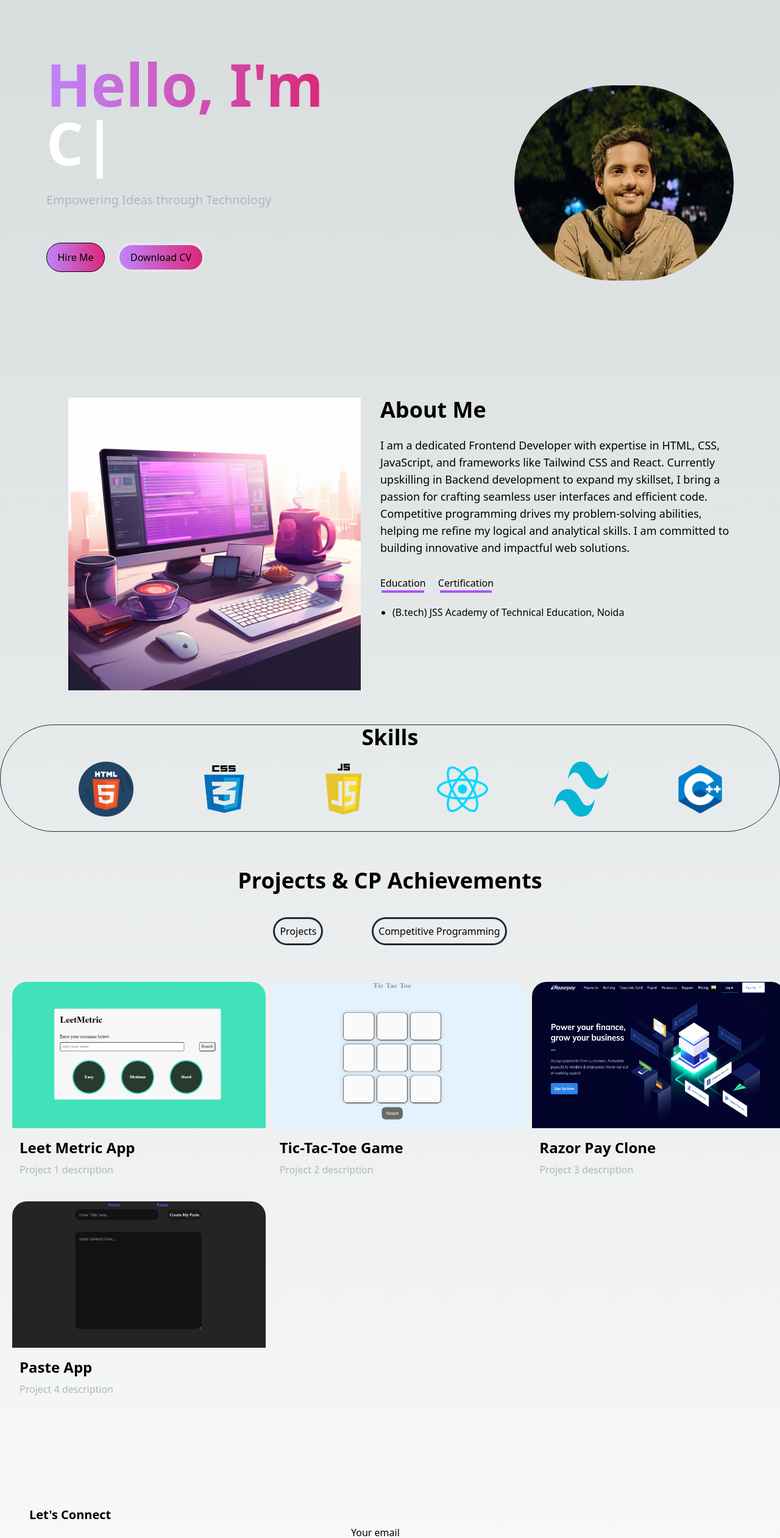
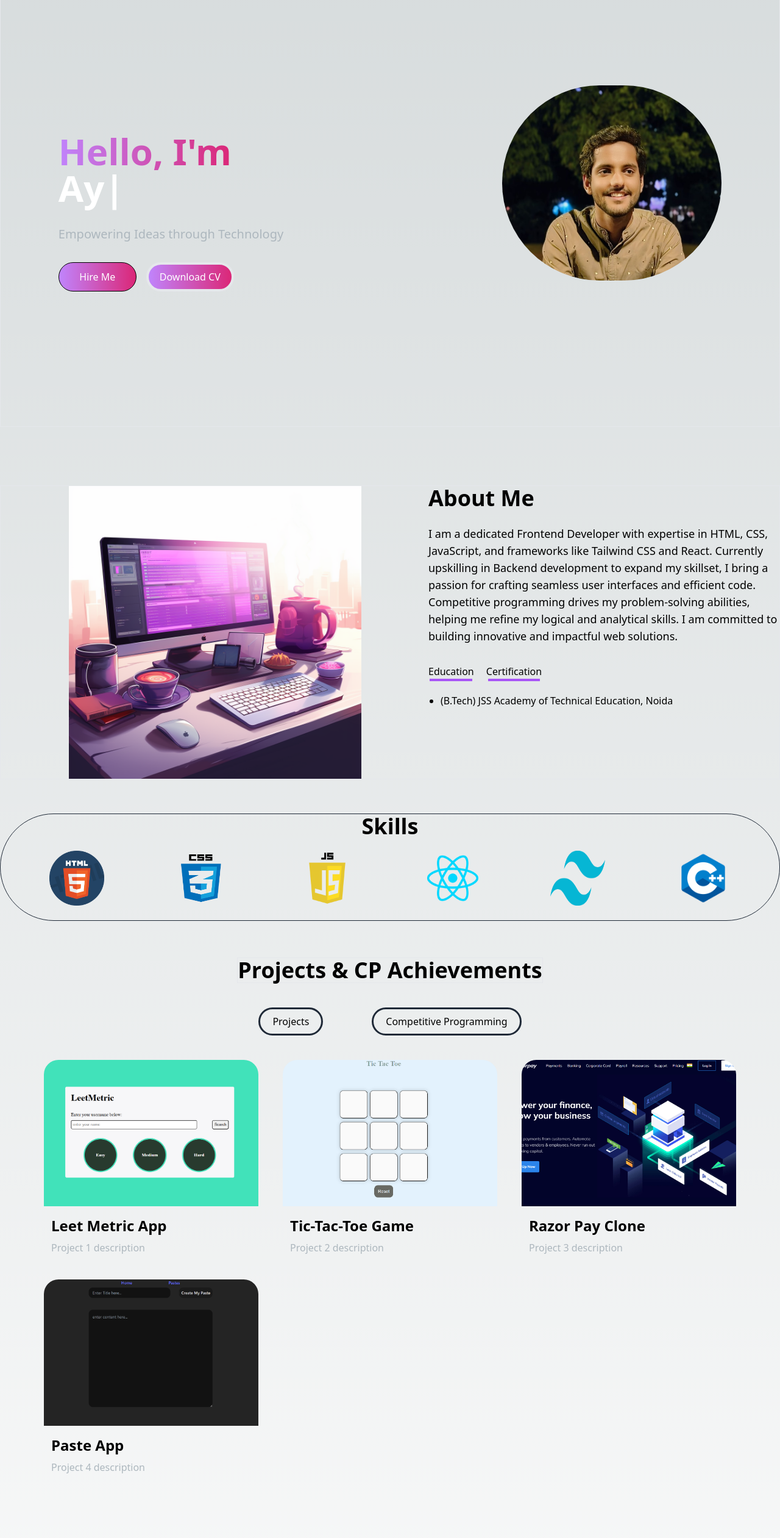
Before and after one commit to ayush-04jha/Portfolio-website, a React (Vite) app: page / in a window 1280 px wide. Shown: the part 180-2702 px from the top of the page at 61% size. Built offline with nearby package versions, Linux system fonts and the light colour scheme.

Commit message:
make gpt responsive

```diff
--- a/src/App.jsx
+++ b/src/App.jsx
@@ -13,13 +13,13 @@ function App() {
 
 
   return (
-    <div>
+    <div className=''>
     <BrowserRouter>
     <Navbar/>
     </BrowserRouter>
-     <Home />
-
-     <BrowserRouter>
+    <div className='flex flex-col container  mx-auto min-h-screen'>
+    <Home />
+    <BrowserRouter>
      <About/>
      </BrowserRouter>
      <Skills/>
@@ -27,6 +27,10 @@ function App() {
      <MyProjects/>
      </BrowserRouter>
      <FormSection/>
+    </div>
+
+
+
      <Footer/>
 
 
--- a/src/components/About.jsx
+++ b/src/components/About.jsx
@@ -3,51 +3,53 @@ import { NavLink } from "react-router-dom";
 
 function About() {
   return (
-    <div className="flex flex-col md:flex-row mt-[-8rem]   sm:justify-between">
-      {/* image */}
-      <div>
+    <div className="flex border flex-col md:flex-row mt-[-4rem] sm:justify-between">
+  {/* Image */}
+  <div className="hidden sm:block">
     <img
       src="/about-image.png"
-          alt=""
-          className="w-[30rem] h-[30rem] ml-28 hidden sm:block"
+      alt="About Me"
+      className="w-[30rem] h-[30rem] ml-28"
     />
   </div>
-      {/* content */}
-      <div className="  w-[36rem] flex flex-col  mr-20 gap-[2rem]  ">
-        {/* heading para div */}
-        <div className=" flex flex-col items-center sm:items-start  ">
-          <h1 className="font-bold text-4xl   w-fit  ">About Me</h1>
+
+  {/* Content */}
+  <div className="w-full sm:w-[36rem] flex flex-col gap-8 px-4 sm:px-0">
+    {/* Heading and Paragraph */}
+    <div className="flex flex-col items-center sm:items-start">
+      <h1 className="font-bold text-4xl">About Me</h1>
       <br />
-          <p className="  text-lg   px-[1.5rem] sm:px-[0rem] ">
+      <p className="text-lg text-center sm:text-start">
         I am a dedicated Frontend Developer with expertise in HTML, CSS,
         JavaScript, and frameworks like Tailwind CSS and React. Currently
         upskilling in Backend development to expand my skillset, I bring a
         passion for crafting seamless user interfaces and efficient code.
-            Competitive programming drives my problem-solving abilities, helping
-            me refine my logical and analytical skills. I am committed to
-            building innovative and impactful web solutions.
+        Competitive programming drives my problem-solving abilities, helping me
+        refine my logical and analytical skills. I am committed to building
+        innovative and impactful web solutions.
       </p>
     </div>
 
-        {/* education and certificate */}
-        <div className="  flex pl-[1.3rem] sm:pl-[0rem] flex-col gap-5">
-          <nav className="flex gap-5  ">
-            <div className="flex flex-col  items-center">
+    {/* Education and Certification */}
+    <div className="flex flex-col gap-5">
+      <nav className="flex gap-5 justify-center sm:justify-start">
+        <div className="flex flex-col items-center">
           <NavLink>Education</NavLink>
           <div className="w-[70px] h-[4px] bg-purple-500"></div>
         </div>
-            <div className="flex flex-col  items-center">
+        <div className="flex flex-col items-center">
           <NavLink>Certification</NavLink>
           <div className="w-[85px] h-[4px] bg-purple-500"></div>
         </div>
       </nav>
 
-          <ul className="list-disc ml-5">
-            <li>(B.tech) JSS Academy of Technical Education, Noida</li>
+      <ul className="list-disc ml-5 text-center sm:text-start">
+        <li>(B.Tech) JSS Academy of Technical Education, Noida</li>
       </ul>
     </div>
   </div>
 </div>
+
   );
 }
 
--- a/src/components/Footer.jsx
+++ b/src/components/Footer.jsx
@@ -2,10 +2,17 @@ import React from "react";
 
 function Footer() {
   return (
-    <div className="border h-[8rem] flex flex-row justify-between items-center mt-[10rem] border-gray-800">
-      <div className="text-4xl text-white font-bold ml-5">Programmer</div>
-      <p className="mr-5 text-slate-600">All rights reserved.</p>
-    </div>
+    <div className="border h-[8rem] flex flex-col sm:flex-row justify-center sm:justify-between items-center mt-[10rem] border-gray-800 px-5">
+  {/* Left Content */}
+  <div className="text-4xl text-white font-bold text-center sm:text-left">
+    Programmer
+  </div>
+  {/* Right Content */}
+  <p className="text-slate-600 text-center sm:text-right mt-2 sm:mt-0">
+    All rights reserved.
+  </p>
+</div>
+
   );
 }
 
--- a/src/components/FormSection.jsx
+++ b/src/components/FormSection.jsx
@@ -3,69 +3,68 @@ import React from "react";
 function FormSection() {
   return (
     <div>
-      <div className="   flex-col flex sm:flex-row sm:pr-[2rem] gap-[-3rem] sm:justify-between items-center relative  mt-[5rem] ">
-        {/* left div */}
-        <div className="sm:w-[50%]  px-[1rem] sm:pr-[15rem] sm:mb-[9rem] flex flex-col gap-5 sm:ml-[2rem]  ">
-          <h1 className="  self-center sm:self-start w-fit font-bold text-xl">
+  <div className="flex flex-col sm:flex-row sm:pr-[2rem] sm:justify-between items-center relative mt-[5rem] gap-y-10 sm:gap-y-0">
+    {/* Left Div */}
+    <div className="sm:w-[50%] px-[1rem] sm:pr-[15rem] sm:mb-[9rem] flex flex-col gap-5 sm:ml-[2rem]">
+      <h1 className="self-center sm:self-start w-fit font-bold text-xl">
         Let's Connect
       </h1>
-          <p className="  text-[#ADB7BE]">
-            I'm currently looking for new opportunities, my inbox is always
-            open. Whether you have a question or just want to say hi, I'll try
-            my best to get back to you!
+      <p className="text-[#ADB7BE]">
+        I'm currently looking for new opportunities, my inbox is always open.
+        Whether you have a question or just want to say hi, I'll try my best to
+        get back to you!
       </p>
-          <span className="flex flex-row mt-1 gap-3  items-center">
+      <span className="flex flex-row mt-1 gap-3 items-center">
         <a href="">
-              <img src="/github-icon.svg" alt="" />
+          <img src="/github-icon.svg" alt="GitHub" />
         </a>
         <a href="">
-              <img src="/linkedin-icon.svg" alt="" />
+          <img src="/linkedin-icon.svg" alt="LinkedIn" />
         </a>
-            <a href="" className="">
-              <img src="/instagram.png" alt="" className="h-[5rem] " />
+        <a href="">
+          <img src="/instagram.png" alt="Instagram" className="h-[3rem]" />
         </a>
       </span>
     </div>
-        {/* form div */}
-        <div className="   mr-8 flex flex-col justify-center items-center">
-          <form
-            action=""
-            className=" flex flex-col items-center justify-center ml-[1rem] "
-          >
-            <div className="my-3">
-              <p>Your email</p>
+
+    {/* Form Div */}
+    <div className="sm:mr-8 border flex flex-col justify-center items-center">
+      <form className="flex flex-col items-center justify-center gap-5">
+        {/* Email Field */}
+        <div className="w-full">
+          <p>Your Email</p>
           <input
-                type="text"
+            type="email"
             placeholder="ayu.jha321@gmail.com"
-                className="w-[35rem] sm:w-[40rem]  bg-slate-800 rounded-md p-[0.3rem] mt-2"
+            className="w-[90%] sm:w-[40rem] bg-slate-800 rounded-md p-2 mt-2"
           />
         </div>
-            <div className="my-8">
+        {/* Subject Field */}
+        <div className="w-full">
           <p>Subject</p>
           <input
             type="text"
-                placeholder="Just say Hii!"
-                className="w-[35rem] sm:w-[40rem]  bg-slate-800 rounded-md p-[0.3rem] mt-2"
+            placeholder="Just say Hi!"
+            className="w-[90%] sm:w-[40rem] bg-slate-800 rounded-md p-2 mt-2"
           />
         </div>
-            <div>
+        {/* Message Field */}
+        <div className="w-full">
           <p>Message</p>
-
           <textarea
-                name=""
-                id=""
-                placeholder="Lest talk about..."
-                className=" w-[35rem] sm:w-[40rem]  bg-slate-800 rounded-md p-[0.3rem] mt-2"
+            placeholder="Let's talk about..."
+            className="w-[90%] sm:w-[40rem] bg-slate-800 rounded-md p-2 mt-2"
           ></textarea>
         </div>
       </form>
-          <button className=" w-[35rem] sm:w-[40rem] ml-[1rem] mt-8 rounded-lg h-8 bg-purple-500">
-            {" "}
-            Send Message{" "}
+      {/* Submit Button */}
+      <button className="w-[90%] self-start border sm:w-[40rem] mt-8 rounded-lg h-10 bg-purple-500">
+        Send Message
       </button>
     </div>
   </div>
 </div>
+
   );
 }
 
--- a/src/components/Home.jsx
+++ b/src/components/Home.jsx
@@ -3,20 +3,19 @@ import { TypeAnimation } from "react-type-animation";
 
 function Home() {
   return (
-    <div className="flex flex-col  justify-center items-center md:flex-row mb-[20rem] sm:mb-[5rem] h-screen">
-      {/* greeting and all */}
-      <div className=" w-[60%] flex pt-[6rem] sm:pt-[1rem] mb-[5rem] flex-col items-start self-center justify-center gap-8 pl-10 sm:pl-0 ">
-        <h1 className="text-white   text-4xl sm:text-8xl font-extrabold ">
-          <span className="text-transparent pl-[2.6rem] sm:pl-[0rem] bg-clip-text font-extrabold bg-gradient-to-r from-primary-400 to-secondary-600">
+    <div className="flex flex-col justify-center border  items-center md:flex-row mb-[5rem] md:mb-[10rem] h-screen px-4 md:px-8">
+    {/* Greeting and all */}
+    <div className="w-full md:w-[60%] flex  md:pt-[6rem] mb-[3rem] md:mb-0 flex-col items-center md:items-start justify-center gap-8">
+      <h1 className="text-white text-3xl sm:text-5xl md:text-6xl font-extrabold text-center md:text-start">
+        <span className="text-transparent bg-clip-text font-extrabold bg-gradient-to-r from-primary-400 to-secondary-600">
           Hello, I'm
         </span>
         <br />
-          <div className="text-center sm:text-start">
+        <div className="text-center md:text-start">
           <TypeAnimation
             sequence={[
               "Ayush",
               1000,
-
               "Web Developer",
               1000,
               "CP Enthusiast",
@@ -29,28 +28,31 @@ function Home() {
         </div>
       </h1>
 
-        <p className="text-[#ADB7BE] mb-6 text-center text-xl">
+      <p className="text-[#ADB7BE] text-center md:text-start text-lg md:text-xl">
         Empowering Ideas through Technology
       </p>
-        {/* buttons */}
-        <div className="flex gap-5 flex-col items-center self-center sm:self-start sm:flex-row">
-          <button className="border w-[25rem] h-[2.5rem] sm:w-24 sm:h-12  border-black bg-gradient-to-r from-primary-400 to-secondary-600 rounded-full">
+
+      {/* Buttons */}
+      <div className="flex flex-col md:flex-row gap-4 items-center md:items-start">
+        <button className="w-[16rem] md:w-32 h-10 md:h-12 border border-black bg-gradient-to-r from-primary-400 to-secondary-600 rounded-full text-white">
           Hire Me
         </button>
-          <button className=" w-[25rem] h-[2.5rem] sm:w-36 sm:h-12  rounded-full border-4 bg-gradient-to-r from-primary-400 to-secondary-600 bg-clip-border ">
+        <button className="w-[16rem] md:w-36 h-10 md:h-12 rounded-full border-4 bg-gradient-to-r from-primary-400 to-secondary-600 bg-clip-border text-white">
           Download CV
         </button>
       </div>
     </div>
-      {/* image png */}
-      <div className=" flex items-center justify-center">
+
+    {/* Image */}
+    <div className="flex items-center justify-center">
       <img
         src="/myimage.jpg"
-          alt=""
-          className="h-[320px] w-[360px] border-black rounded-full"
+        alt="Profile"
+        className="h-[200px] w-[200px] md:h-[320px] md:w-[360px] border-black rounded-full"
       />
     </div>
   </div>
+
   );
 }
 
--- a/src/components/MyProjects.jsx
+++ b/src/components/MyProjects.jsx
@@ -3,54 +3,59 @@ import { NavLink } from "react-router-dom";
 
 function MyProjects() {
   return (
-    <div className="flex flex-col items-center justify-normal pt-5 mb-[8rem] sm:mb-[10rem] ">
-      <h1 className="font-bold text-4xl mb-10">Projects & CP Achievements</h1>
-      {/* buttons */}
-      <div className="flex flex-row gap-20 mb-10">
-        <button className="border-[0.2rem] rounded-full p-2 border-gray-800   ">
+    <div className="flex flex-col items-center justify-normal pt-5 mb-[8rem] sm:mb-[10rem]">
+  <h1 className="font-bold text-4xl border pl-[4.5rem] sm:pl-[0rem] mb-10">Projects & CP Achievements</h1>
+
+  {/* Buttons */}
+  <div className="flex flex-wrap justify-center gap-5 sm:gap-20 mb-10">
+    <button className="border-[0.2rem] rounded-full px-5 py-2 border-gray-800">
       Projects
     </button>
-        <button className="border-[0.2rem] rounded-full p-2 border-gray-800 ">
+    <button className="border-[0.2rem] rounded-full px-5 py-2 border-gray-800">
       Competitive Programming
     </button>
   </div>
-      {/* projects and all */}
-      <div className=" grid grid-cols-1 sm:grid-cols-3 gap-10  p-5 ">
-        {/* project 1 */}
-        <div className=" rounded-t-3xl overflow-hidden w-[26rem]   ">
-          <img src="/Leet-metric.png" alt="" className="h-[15rem] w-[41rem]" />
-          <div className="mt-4 pl-3">
-            <h1 className="font-bold text-2xl mb-2 ">Leet Metric App</h1>
+
+  {/* Projects Grid */}
+  <div className="grid grid-cols-1 sm:grid-cols-2 lg:grid-cols-3 gap-10 px-5">
+    {/* Project 1 */}
+    <div className="rounded-t-3xl overflow-hidden max-w-[22rem] mx-auto">
+      <img src="/Leet-metric.png" alt="Leet Metric App" className="h-[15rem] w-full object-cover" />
+      <div className="mt-4 px-3">
+        <h1 className="font-bold text-2xl mb-2">Leet Metric App</h1>
         <NavLink>
           <p className="text-[#ADB7BE]">Project 1 description</p>
         </NavLink>
       </div>
     </div>
-        {/* project 2 */}
-        <div className=" rounded-t-3xl overflow-hidden w-[26rem]  ">
-          <img src="/TicTacToe.png" alt="" className="h-[15rem] w-[41rem]" />
-          <div className="mt-4 pl-3">
-            <h1 className="font-bold text-2xl mb-2 ">Tic-Tac-Toe Game</h1>
+
+    {/* Project 2 */}
+    <div className="rounded-t-3xl overflow-hidden max-w-[22rem] mx-auto">
+      <img src="/TicTacToe.png" alt="Tic-Tac-Toe Game" className="h-[15rem] w-full object-cover" />
+      <div className="mt-4 px-3">
+        <h1 className="font-bold text-2xl mb-2">Tic-Tac-Toe Game</h1>
         <NavLink>
           <p className="text-[#ADB7BE]">Project 2 description</p>
         </NavLink>
       </div>
     </div>
-        {/* project-3 */}
-        <div className=" rounded-t-3xl overflow-hidden w-[26rem]    ">
-          <img src="/Razorpay.png" alt="" className="h-[15rem] w-[41rem]" />
-          <div className="mt-4 pl-3">
-            <h1 className="font-bold text-2xl mb-2 ">Razor Pay Clone</h1>
+
+    {/* Project 3 */}
+    <div className="rounded-t-3xl overflow-hidden max-w-[22rem] mx-auto">
+      <img src="/Razorpay.png" alt="Razor Pay Clone" className="h-[15rem] w-full object-cover" />
+      <div className="mt-4 px-3">
+        <h1 className="font-bold text-2xl mb-2">Razor Pay Clone</h1>
         <NavLink>
           <p className="text-[#ADB7BE]">Project 3 description</p>
         </NavLink>
       </div>
     </div>
-        {/* project-4 */}
-        <div className=" rounded-t-3xl overflow-hidden w-[26rem] ">
-          <img src="/paste-app.png" alt="" className="h-[15rem] w-[41rem]" />
-          <div className="mt-4 pl-3">
-            <h1 className="font-bold text-2xl mb-2 ">Paste App</h1>
+
+    {/* Project 4 */}
+    <div className="rounded-t-3xl overflow-hidden max-w-[22rem] mx-auto">
+      <img src="/paste-app.png" alt="Paste App" className="h-[15rem] w-full object-cover" />
+      <div className="mt-4 px-3">
+        <h1 className="font-bold text-2xl mb-2">Paste App</h1>
         <NavLink>
           <p className="text-[#ADB7BE]">Project 4 description</p>
         </NavLink>
@@ -58,6 +63,7 @@ function MyProjects() {
     </div>
   </div>
 </div>
+
   );
 }
 
--- a/src/components/Navbar.jsx
+++ b/src/components/Navbar.jsx
@@ -3,7 +3,7 @@ import { NavLink } from "react-router-dom";
 
 function Navbar() {
   return (
-    <div className=" border bg-black border-gray-800 flex sticky top-0 items-center justify-between h-20 place-items-end pl-3 z-10 ">
+    <div className=" border bg-black border-gray-800 flex sticky  items-center justify-between h-20 place-items-end pl-3 z-10 ">
       <div className="text-4xl text-white font-bold">Programmer</div>
 
       <nav className=" flex gap-8 mx-5 text-lg ">
--- a/src/components/Skills.jsx
+++ b/src/components/Skills.jsx
@@ -2,17 +2,26 @@ import React from "react";
 
 function Skills() {
   return (
-    <div className="border rounded-full  border-gray-800 mt-14 mb-10">
-      <h1 className="font-bold text-4xl text-center mb-5">Skills</h1>
-      <div className="grid grid-cols-2 gap-5 sm:grid-cols-6 pl-[8rem]  pb-6 ">
-        <img src="/html.png" alt="" className="h-[90px] w-[90px]" />
-        <img src="/css.png" alt="" className="h-[90px] w-[90px]" />
-        <img src="/javascript.png" alt="" className="h-[90px] w-[90px]" />
-        <img src="/react.png" alt="" className="h-[90px] w-[90px]" />
-        <img src="/tailwind.png" alt="" className="h-[90px] w-[90px]" />
-        <img src="/cpp.png" alt="" className="h-[90px] w-[90px]" />
-      </div>
-    </div>
+    <div className="border rounded-full border-gray-800 mt-14 mb-10">
+  <h1 className="font-bold text-4xl text-center mb-5">Skills</h1>
+  <div className="grid grid-cols-2 sm:grid-cols-3 md:grid-cols-6 gap-5 px-4 sm:px-8 pb-6">
+    <img src="/html.png" alt="HTML" className="h-[90px] w-[90px] mx-auto" />
+    <img src="/css.png" alt="CSS" className="h-[90px] w-[90px] mx-auto" />
+    <img
+      src="/javascript.png"
+      alt="JavaScript"
+      className="h-[90px] w-[90px] mx-auto"
+    />
+    <img src="/react.png" alt="React" className="h-[90px] w-[90px] mx-auto" />
+    <img
+      src="/tailwind.png"
+      alt="Tailwind CSS"
+      className="h-[90px] w-[90px] mx-auto"
+    />
+    <img src="/cpp.png" alt="C++" className="h-[90px] w-[90px] mx-auto" />
+  </div>
+</div>
+
   );
 }
 
```
Lines whose indentation alone changed are shown as unchanged.
